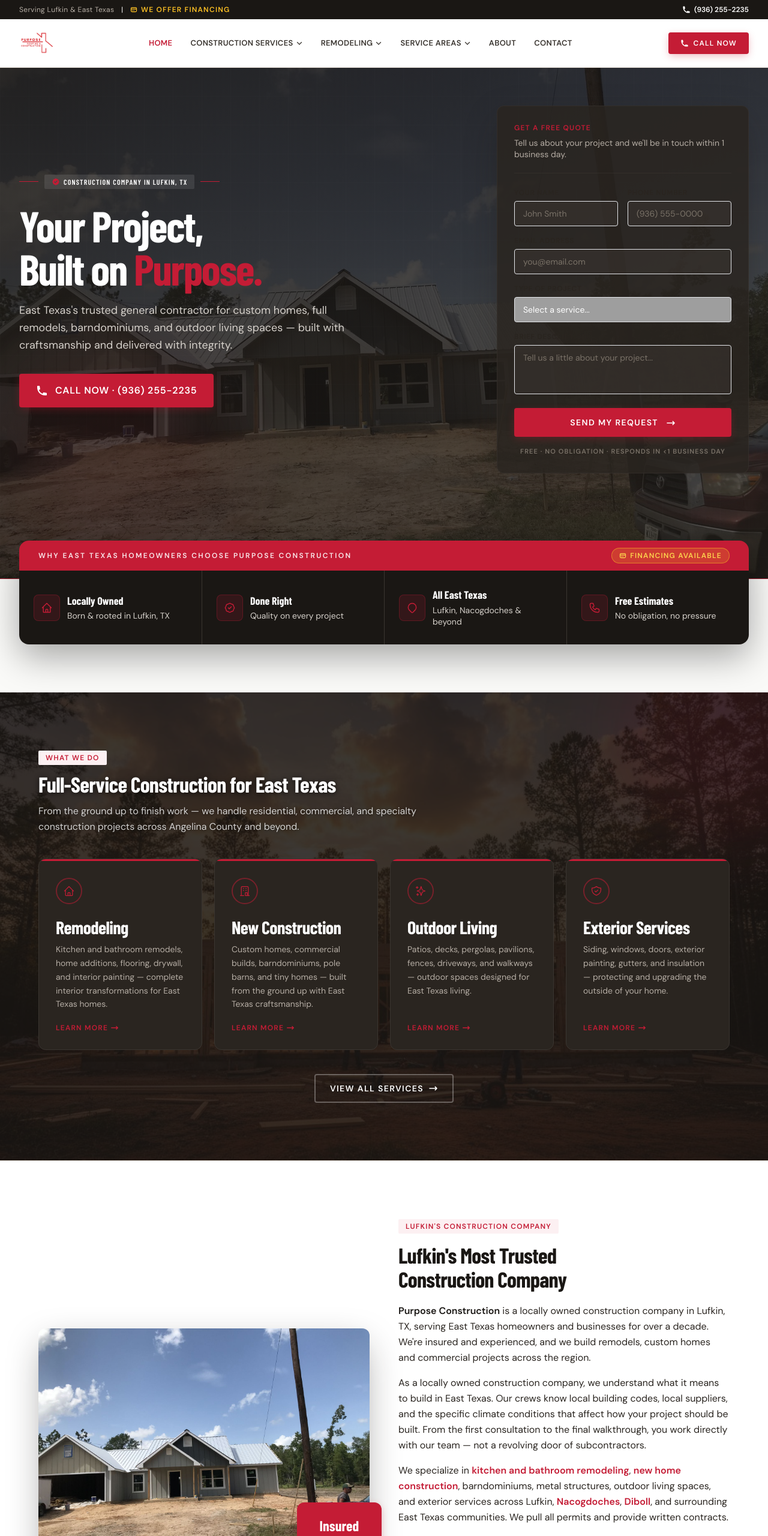
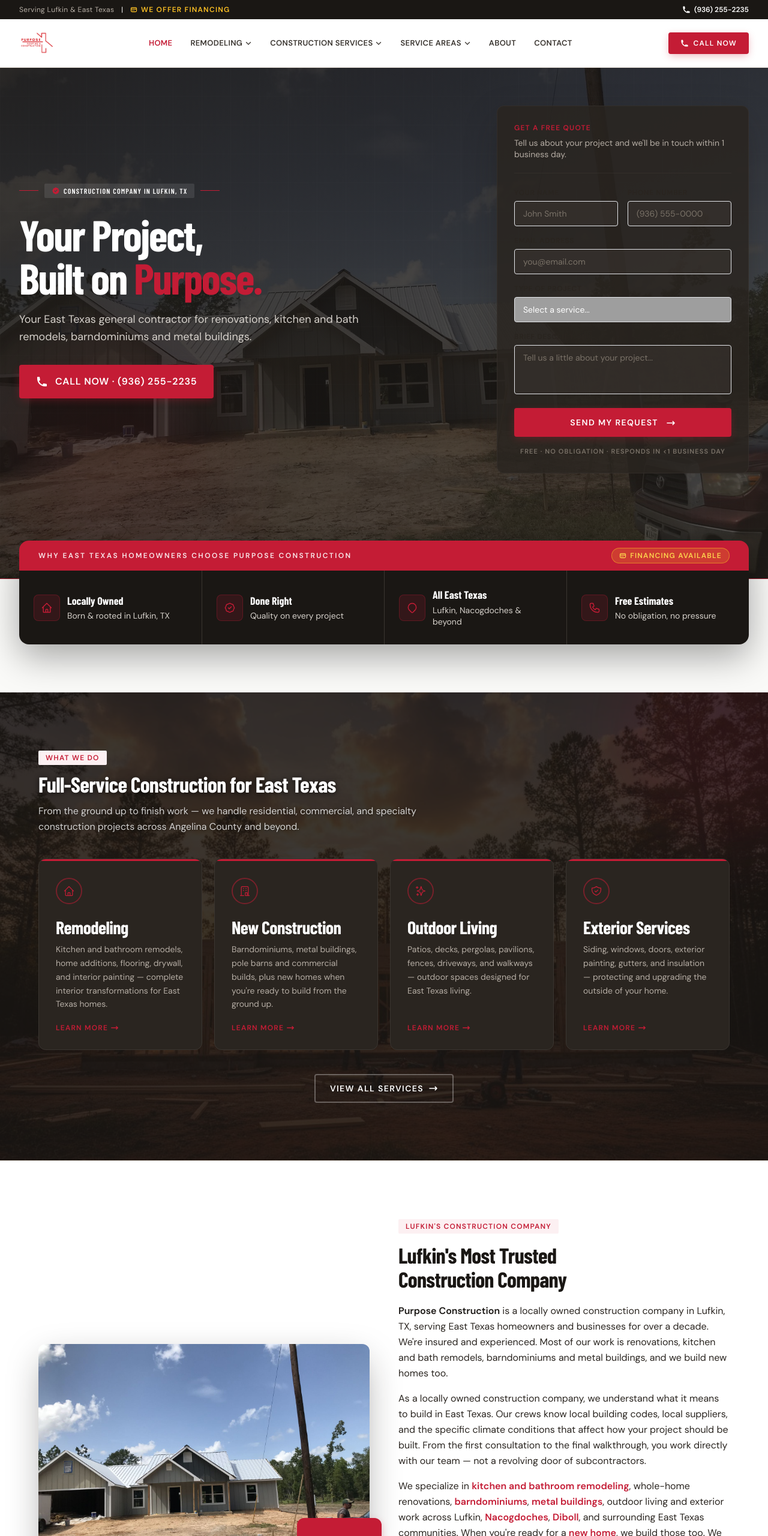
Before and after one commit to VantageReach/Purpose-Construction, an Astro site: page / in a window 1280 px wide. Shown: the top 2560 px of the page at 60% size. Built offline with nearby package versions, Linux system fonts and the light colour scheme; Astro itself is replaced by a stand-in of ours; grey boxes are pictures that could not be loaded; a web font is replaced by a local one.

Commit message:
Lead with renovations, remodels, barndominiums and metal buildings; new homes moved lower
Co-Authored-By: Claude Opus 5.5 <noreply@anthropic.com>

```diff
--- a/src/components/Footer.astro
+++ b/src/components/Footer.astro
@@ -3,11 +3,12 @@ const serviceLinks = [
   { label: 'Remodeling', href: '/remodeling-contractor/' },
   { label: 'Kitchen Remodeling', href: '/kitchen-remodeling/' },
   { label: 'Bathroom Remodeling', href: '/bathroom-remodeling/' },
+  { label: 'Barndominium Construction', href: '/barndominium-construction/' },
+  { label: 'Metal Buildings', href: '/metal-structures/' },
   { label: 'Home Additions', href: '/home-additions/' },
-  { label: 'New Construction', href: '/new-construction/' },
-  { label: 'Barndominium Construction', href: '/barndominium-construction/' },
   { label: 'Outdoor Living', href: '/outdoor-living/' },
   { label: 'Exterior Services', href: '/exterior-services/' },
+  { label: 'New Construction', href: '/new-construction/' },
 ];
 
 const companyLinks = [
--- a/src/components/Header.astro
+++ b/src/components/Header.astro
@@ -1,17 +1,6 @@
 ---
 const navLinks = [
   { label: 'Home', href: '/' },
-  {
-    label: 'Construction Services',
-    href: '/new-construction/',
-    id: 'construction-dropdown',
-    children: [
-      { label: 'New Construction', href: '/new-construction/' },
-      { label: 'Metal Structures', href: '/metal-structures/' },
-      { label: 'Outdoor Living', href: '/outdoor-living/' },
-      { label: 'Exterior Services', href: '/exterior-services/' },
-    ],
-  },
   {
     label: 'Remodeling',
     href: '/remodeling-contractor/',
@@ -23,6 +12,18 @@ const navLinks = [
       { label: 'Interior Painting', href: '/interior-painting/' },
       { label: 'Flooring Installation', href: '/flooring-installation/' },
       { label: 'Drywall Services', href: '/drywall-installation/' },
+    ],
+  },
+  {
+    label: 'Construction Services',
+    href: '/services/',
+    id: 'construction-dropdown',
+    children: [
+      { label: 'Barndominiums', href: '/barndominium-construction/' },
+      { label: 'Metal Structures', href: '/metal-structures/' },
+      { label: 'Outdoor Living', href: '/outdoor-living/' },
+      { label: 'Exterior Services', href: '/exterior-services/' },
+      { label: 'New Construction', href: '/new-construction/' },
     ],
   },
   {
--- a/src/components/Hero.astro
+++ b/src/components/Hero.astro
@@ -177,12 +177,12 @@ const heightClass = {
                 <option value="" disabled selected>Select a service...</option>
                 <option value="kitchen-remodeling">Kitchen Remodeling</option>
                 <option value="bathroom-remodeling">Bathroom Remodeling</option>
+                <option value="metal-structures">Barndominium / Metal Building</option>
                 <option value="home-addition">Home Addition</option>
-                <option value="new-construction">New Construction</option>
-                <option value="metal-structures">Metal Structures / Barndominium</option>
                 <option value="outdoor-living">Outdoor Living</option>
                 <option value="exterior-services">Exterior Services</option>
                 <option value="gutter-installation">Gutter Installation</option>
+                <option value="new-construction">New Construction</option>
                 <option value="other">Other / Not Sure</option>
               </select>
             </div>
--- a/src/pages/index.astro
+++ b/src/pages/index.astro
@@ -58,7 +58,7 @@ const categories = [
   },
   {
     title: 'New Construction',
-    body: 'Custom homes, commercial builds, barndominiums, pole barns, and tiny homes — built from the ground up with East Texas craftsmanship.',
+    body: 'Barndominiums, metal buildings, pole barns and commercial builds, plus new homes when you\'re ready to build from the ground up.',
     href: '/new-construction/',
     icon: 'M19 21V5a2 2 0 00-2-2H7a2 2 0 00-2 2v16m14 0h2m-2 0h-5m-9 0H3m2 0h5M9 7h1m-1 4h1m4-4h1m-1 4h1m-2 10v-5a1 1 0 011-1h2a1 1 0 011 1v5m-4 0h4',
   },
@@ -144,13 +144,13 @@ const serviceAreas = [
 
 <BaseLayout
   title="Construction Company in Lufkin, TX | Purpose Construction"
-  description="Construction company in Lufkin, TX: custom homes, barndominiums, remodels and outdoor living across East Texas. Insured, local crew. Call (936) 255-2235."
+  description="Construction company in Lufkin, TX: renovations, kitchen and bath remodels, barndominiums and metal buildings. Insured, local crew. Call (936) 255-2235."
   schema={[businessSchema, websiteSchema, faqSchema]}
 >
   <!-- Hero -->
   <Hero
     title="Your Project,<br>Built on <span class='text-brand-red'>Purpose.</span>"
-    subtitle="East Texas's trusted general contractor for custom homes, full remodels, barndominiums, and outdoor living spaces — built with craftsmanship and delivered with integrity."
+    subtitle="Your East Texas general contractor for renovations, kitchen and bath remodels, barndominiums and metal buildings."
     size="large"
   />
 
@@ -299,13 +299,13 @@ const serviceAreas = [
 
           <div class="space-y-4 text-base leading-relaxed text-charcoal-600">
             <p>
-              <strong class="text-charcoal-900">Purpose Construction</strong> is a locally owned construction company in Lufkin, TX, serving East Texas homeowners and businesses for over a decade. We're insured and experienced, and we build remodels, custom homes and commercial projects across the region.
+              <strong class="text-charcoal-900">Purpose Construction</strong> is a locally owned construction company in Lufkin, TX, serving East Texas homeowners and businesses for over a decade. We're insured and experienced. Most of our work is renovations, kitchen and bath remodels, barndominiums and metal buildings, and we build new homes too.
             </p>
             <p>
               As a locally owned construction company, we understand what it means to build in East Texas. Our crews know local building codes, local suppliers, and the specific climate conditions that affect how your project should be built. From the first consultation to the final walkthrough, you work directly with our team — not a revolving door of subcontractors.
             </p>
             <p>
-              We specialize in <a href="/kitchen-remodeling/" class="text-brand-red hover:underline font-semibold">kitchen and bathroom remodeling</a>, <a href="/new-construction/" class="text-brand-red hover:underline font-semibold">new home construction</a>, barndominiums, metal structures, outdoor living spaces, and exterior services across Lufkin, <a href="/locations/nacogdoches/" class="text-brand-red hover:underline font-semibold">Nacogdoches</a>, <a href="/locations/diboll/" class="text-brand-red hover:underline font-semibold">Diboll</a>, and surrounding East Texas communities. We pull all permits and provide written contracts.
+              We specialize in <a href="/kitchen-remodeling/" class="text-brand-red hover:underline font-semibold">kitchen and bathroom remodeling</a>, whole-home renovations, <a href="/barndominium-construction/" class="text-brand-red hover:underline font-semibold">barndominiums</a>, <a href="/metal-structures/" class="text-brand-red hover:underline font-semibold">metal buildings</a>, outdoor living and exterior work across Lufkin, <a href="/locations/nacogdoches/" class="text-brand-red hover:underline font-semibold">Nacogdoches</a>, <a href="/locations/diboll/" class="text-brand-red hover:underline font-semibold">Diboll</a>, and surrounding East Texas communities. When you're ready for a <a href="/new-construction/" class="text-brand-red hover:underline font-semibold">new home</a>, we build those too. We pull all permits and provide written contracts.
             </p>
           </div>
 
@@ -587,7 +587,7 @@ const serviceAreas = [
       <span class="tag-dark mb-4 inline-block">Free Estimates — No Obligation</span>
       <h2 class="display-lg text-white mb-4">Ready to Build?<br>Let's Talk.</h2>
       <p class="mx-auto mb-8 max-w-xl text-base leading-relaxed text-white/80">
-        Whether you're planning a full custom home, a kitchen remodel, or a new barndominium on your land — Purpose Construction is ready to put a plan together at no cost to you.
+        Planning a kitchen remodel, a whole-house renovation or a barndominium on your land? We'll put a plan together at no cost to you.
       </p>
       <div class="flex flex-col items-center gap-4 sm:flex-row sm:justify-center">
         <a href="/contact/" class="btn-ghost px-8 py-4 text-sm">
--- a/src/pages/services.astro
+++ b/src/pages/services.astro
@@ -24,14 +24,15 @@ const categories = [
   {
     heading: 'New Construction',
     href: '/new-construction/',
-    description: 'Custom homes, commercial structures, barndominiums, pole barns, and tiny homes built from the ground up.',
+    description: 'Barndominiums, metal buildings, pole barns, commercial structures, tiny homes and new homes built from the ground up.',
     icon: 'M19 21V5a2 2 0 00-2-2H7a2 2 0 00-2 2v16m14 0h2m-2 0h-5m-9 0H3m2 0h5M9 7h1m-1 4h1m4-4h1m-1 4h1m-2 10v-5a1 1 0 011-1h2a1 1 0 011 1v5m-4 0h4',
     services: [
-      { label: 'Residential Construction', href: '/residential-construction/', core: false },
+      { label: 'Barndominium Construction', href: '/barndominium-construction/', core: true },
+      { label: 'Metal Buildings', href: '/metal-structures/', core: true },
+      { label: 'Pole Barn Construction', href: '/pole-barn-construction/', core: false },
       { label: 'Commercial Construction', href: '/commercial-construction/', core: false },
-      { label: 'Barndominium Construction', href: '/barndominium-construction/', core: true },
-      { label: 'Pole Barn Construction', href: '/pole-barn-construction/', core: false },
       { label: 'Tiny Home Construction', href: '/tiny-home-construction/', core: false },
+      { label: 'Custom Homes', href: '/residential-construction/', core: false },
     ],
   },
   {
```
